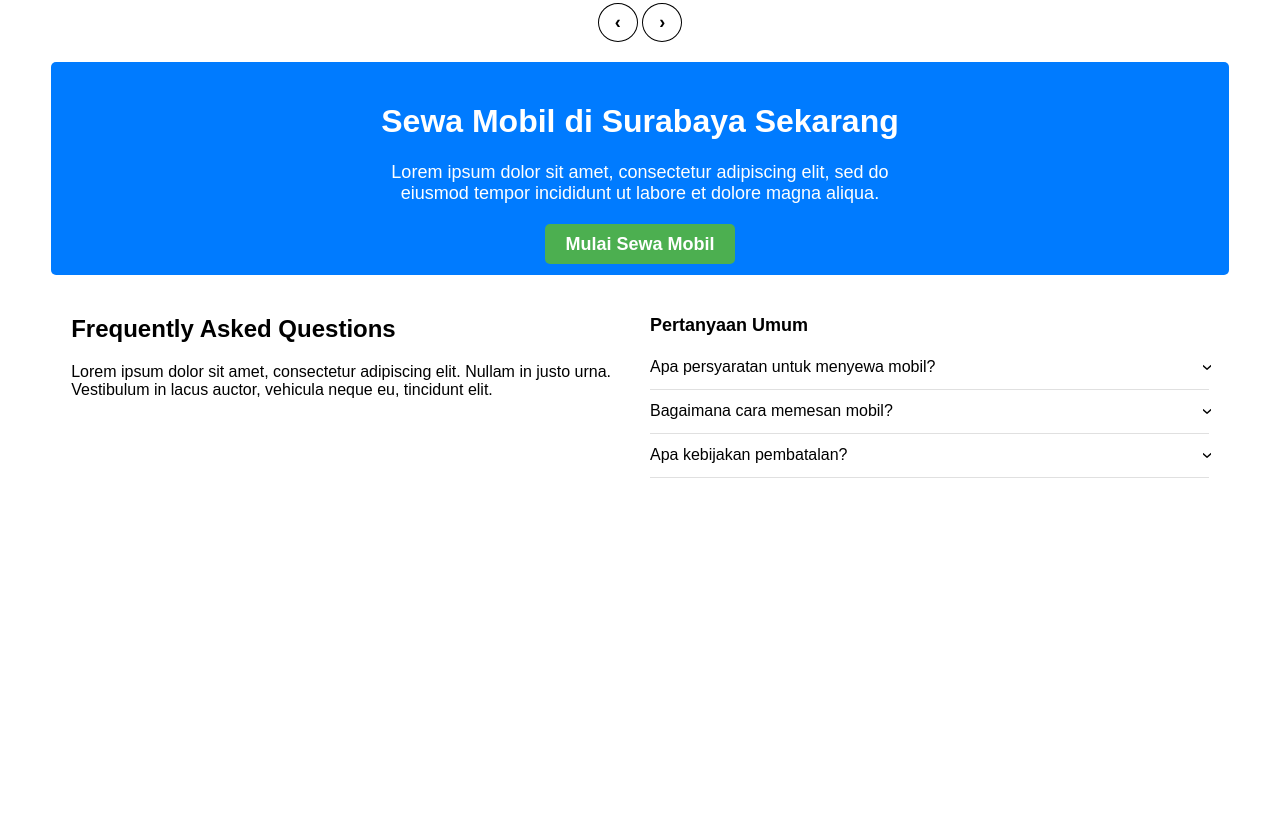
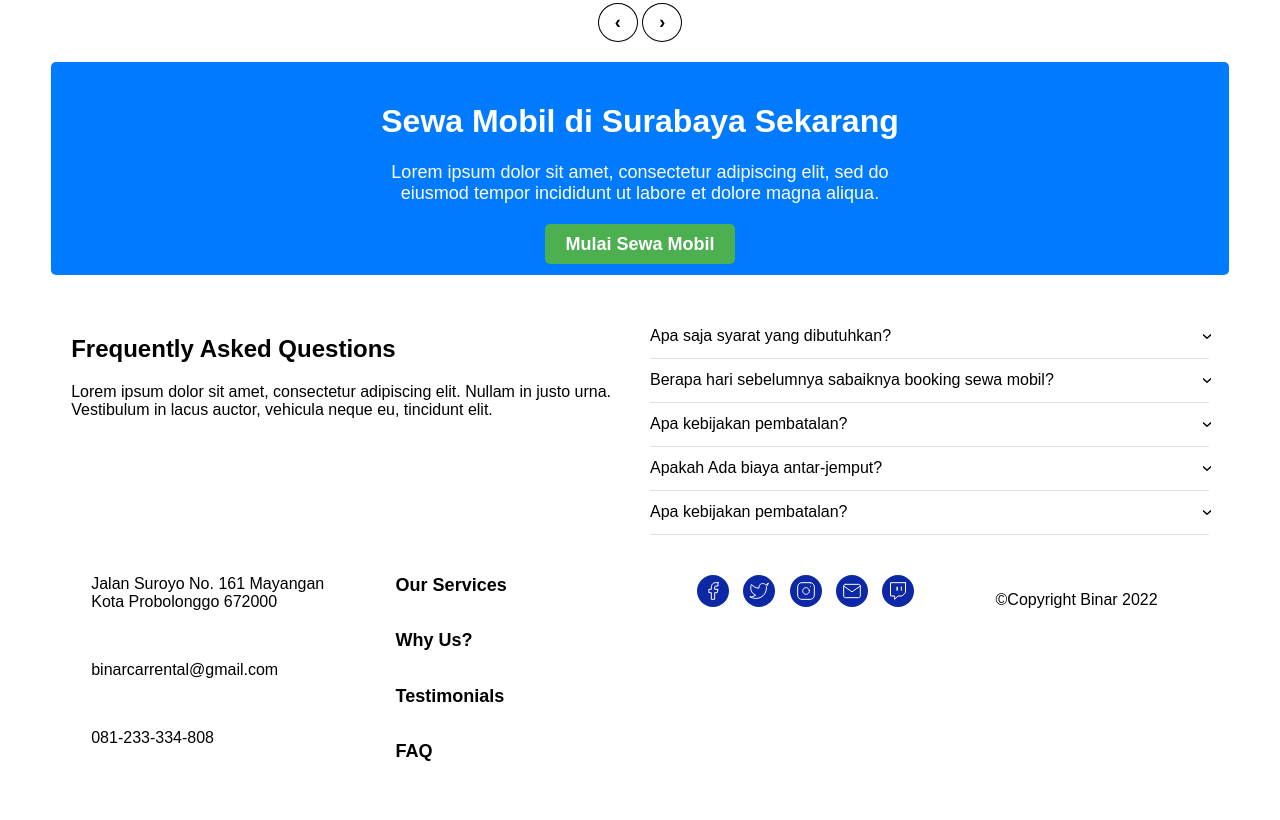
Before and after one commit to SalmanDA/challenge, a plain HTML site: page challenge_1/index.html in a window 1280 px wide. Shown: the part 1750-2570 px from the top of the page. Before the commit the page ends 2256 px from the top, so only its background shows below. Drawn offline with Linux system fonts and the light colour scheme.

Commit message:
jadi versi 1.0

```diff
--- a/challenge_1/index.html
+++ b/challenge_1/index.html
@@ -12,12 +12,11 @@
             <a href="#top">BCR</a>
         </div>
         <ul class="menu">
+            <li><a href="#ourservice">Our Service</a></li>
             <li><a href="#whyus">Why Us</a></li>
             <li><a href="#testimonial">Testimonial</a></li>
-            <li><a href="#outservice">Out Service</a></li>
             <li><a href="#faq">FAQ</a></li>
             <li class="register-button">Register</li>
-            <!-- <li><a href="#register">Register</a></li> -->
         </ul>
     </nav>
     <div class="home">
@@ -30,7 +29,7 @@
             <img src="img\img_car.svg" alt="car" class="car-img">
         </div>
     </div>
-    <div class="our-service-section">
+    <div class="our-service-section" id="ourservice">
         <div class="our-service-image">
             <img src="img\img_service.svg" alt="Rental Car">
         </div>
@@ -48,7 +47,7 @@
             </ul>
         </div>
     </div>
-    <div class="why-us-section">
+    <div class="why-us-section" id="whyus">
         <h2>Why Us?</h2>
         <p>Mengapa harus pilih Binar Car Rental?</p>
         <div class="cards-container">
@@ -82,7 +81,7 @@
             </div>
         </div>
     </div>
-    <div class="testimonial-section">
+    <div class="testimonial-section" id="testimonial">
         <header>
             <h2>Testimonial</h2>
             <p>Testimoni dari pelanggan kami</p>
@@ -120,22 +119,20 @@
         <p>Lorem ipsum dolor sit amet, consectetur adipiscing elit, sed do eiusmod tempor incididunt ut labore et dolore magna aliqua. </p>
         <a href="" class="register-button">Mulai Sewa Mobil</a>
     </div>
-    <div class="faq-container">
+    <div class="faq-container" id="faq">
         <div class="faq-description">
-            <div class="faq-description-header">Frequently Asked Questions</div>
+            <h2>Frequently Asked Questions</h2>
             <p>Lorem ipsum dolor sit amet, consectetur adipiscing elit. Nullam in justo urna. Vestibulum in lacus auctor, vehicula neque eu, tincidunt elit.</p>
         </div>
 
         <div class="faq-questions">
-            <div class="faq-header">Pertanyaan Umum</div>
-
             <div class="faq-question">
-                <div class="faq-question-text">Apa persyaratan untuk menyewa mobil?</div>
+                <div class="faq-question-text">Apa saja syarat yang dibutuhkan?</div>
                 <div class="faq-toggle-button">&#8249;</div>
             </div>
 
             <div class="faq-question">
-                <div class="faq-question-text">Bagaimana cara memesan mobil?</div>
+                <div class="faq-question-text">Berapa hari sebelumnya sabaiknya booking sewa mobil?</div>
                 <div class="faq-toggle-button">&#8249;</div>
             </div>
 
@@ -144,9 +141,53 @@
                 <div class="faq-toggle-button">&#8249;</div>
             </div>
 
-            <!-- Tambahkan pertanyaan lainnya di sini -->
+            <div class="faq-question">
+                <div class="faq-question-text">Apakah Ada biaya antar-jemput?</div>
+                <div class="faq-toggle-button">&#8249;</div>
+            </div>
+
+            <div class="faq-question">
+                <div class="faq-question-text">Apa kebijakan pembatalan?</div>
+                <div class="faq-toggle-button">&#8249;</div>
+            </div>
+
         </div>
     </div>
+    <footer>
+        <div class="footer-left">
+            <div class="contact-info">
+                <p>Jalan Suroyo No. 161 Mayangan Kota Probolonggo 672000</p>
+                <p>binarcarrental@gmail.com</p>
+                <p>081-233-334-808</p>
+            </div>
+        </div>
+        <div class="footer-center">
+            <div class="footer-section">
+                <a href="#ourservice">Our Services</a>
+            </div>
+            <div class="footer-section">
+                <a href="#whyus">Why Us?</a>
+            </div>
+            <div class="footer-section">
+                <a href="#testimonial">Testimonials</a>
+            </div>
+            <div class="footer-section">
+                <a href="#faq">FAQ</a>
+            </div>
+        </div>
+        <div class="footer-right">
+            <div class="social-media">
+                <a href="#"><img src="img\icon_facebook.svg" alt="Facebook"></a>
+                <a href="#"><img src="img\icon_twitter.svg" alt="Twitter"></a>
+                <a href="#"><img src="img\icon_instagram.svg" alt="Instagram"></a>
+                <a href="#"><img src="img\icon_mail.svg" alt="Mail"></a>
+                <a href="#"><img src="img\icon_twitch.svg" alt="Twitch"></a>
+            </div>
+        </div>
+        <div class="copyright">
+            <p>&copy;Copyright Binar 2022</p>
+        </div>
+    </footer>
     <script src="script.js"></script>
 </body>
 </html>
--- a/challenge_1/style.css
+++ b/challenge_1/style.css
@@ -2,7 +2,7 @@
     font-family: Arial, Helvetica, sans-serif;
 }
 
-/* Style the navigation bar */
+/* Style navigation bar */
 nav {
     background-color: #fff;
     width: 90%;
@@ -18,7 +18,6 @@ nav {
     transform: translate(-50%, -50%);
 }
 
-/* Style the logo */
 .logo a {
     color: #000;
     text-decoration: none;
@@ -26,16 +25,15 @@ nav {
     font-weight: bold;
 }
 
-/* Style the navigation links */
 .menu {
     list-style: none;
     display: flex;
     gap: 20px;
-    align-items: center; /* Tambahkan baris ini untuk mengatur ketinggian elemen */
+    align-items: center;
 }
 
 .menu li {
-    position: relative; /* Tambahkan baris ini untuk mengatur posisi tombol Register */
+    position: relative;
 }
 
 .menu li a {
@@ -45,43 +43,36 @@ nav {
     font-weight: bold;
 }
 
-/* Style the Register button */
 .register-button {
-    background-color: #4CAF50; /* Warna hijau */
+    background-color: #4CAF50;
     border: none;
-    border-radius: 5px; /* Sudut yang bundar */
+    border-radius: 5px;
     padding: 10px 20px;
-    top: 50%; /* Tambahkan baris ini untuk mengatur posisi tombol secara vertikal di tengah */
+    top: 50%;
     color: #fff;
     text-decoration: none;
     font-size: 18px;
     font-weight: bold;
-    /* transform: translateY(-50%); Tambahkan baris ini untuk mengatur tombol tepat di tengah vertikal */
 }
 
 .register-button:hover {
-    background-color: #45a049; /* Warna hijau yang sedikit lebih gelap saat dihover */
+    background-color: #45a049;
 }
 
-/* style home */
 .home {
     width: 90%;
     display: flex;
-    /* background-color:#F1F3FF; */
     margin: 0 auto;
     border: none;
     gap: 20px;
-    /* border-radius: 5px; Sudut yang bundar */
     padding: 10px 20px;
     color: #000;
     text-decoration: none;
     font-size: 18px;
     font-weight: bold;
     margin-top: 10%;
-    /* transform: translateY(-50%); Tambahkan baris ini untuk mengatur tombol tepat di tengah vertikal */
 }
 .home-content {
-    /* padding-right: 10%; */
     list-style: none;
     gap: 20px;
     margin: 0 auto;
@@ -101,35 +92,32 @@ nav {
 }
 
 .home-button {
-    background-color: #4CAF50; /* Warna hijau */
+    background-color: #4CAF50;
     border: none;
-    border-radius: 5px; /* Sudut yang bundar */
+    border-radius: 5px;
     padding: 10px 20px;
-    top: 50%; /* Tambahkan baris ini untuk mengatur posisi tombol secara vertikal di tengah */
+    top: 50%;
     color: #fff;
     text-decoration: none;
     font-size: 18px;
     font-weight: bold;
-    /* transform: translateY(-50%); Tambahkan baris ini untuk mengatur tombol tepat di tengah vertikal */
 }
 
 .home-button:hover {
-    background-color: #45a049; /* Warna hijau yang sedikit lebih gelap saat dihover */
+    background-color: #45a049;
 }
 
-/* Style the Our Service section */
 .our-service-section {
     display: flex;
     width: 75%;
     margin: 0 auto;
     align-items: center;
     padding: 20px;
-    /* border: 1px solid #ccc; */
     border-radius: 5px;
     margin-bottom: 20px;
 }
 
-/* Style the Our Service image */
+/* Style Our Service image */
 .our-service-image {
     flex: 1;
     margin-right: 20px;
@@ -141,7 +129,6 @@ nav {
     display: block;
 }
 
-/* Style the Our Service info */
 .our-service-info {
     flex: 2;
 }
@@ -156,9 +143,8 @@ nav {
     line-height: 1.5;
 }
 
-/* Style the benefits list */
 .benefits {
-    list-style-type: none; /* Menghilangkan tanda bullet list */
+    list-style-type: none;
     margin-left: 20px;
     padding: 0;
 }
@@ -167,7 +153,7 @@ nav {
     font-size: 16px;
     margin-bottom: 10px;
     position: relative;
-    padding-left: 30px; /* Menambahkan ruang untuk tanda centang */
+    padding-left: 30px;
 }
 
 .benefits li::before {
@@ -181,12 +167,11 @@ nav {
     top: 0;
 }
 
-/* Style the Why Us section */
+/* Style Why Us section */
 .why-us-section {
     width: 90%;
     margin: 0 auto;
     padding: 20px;
-    /* background-color: #f7f7f7; */
 }
 
 .why-us-section h2 {
@@ -198,16 +183,14 @@ nav {
     font-size: 16px;
 }
 
-/* Style the cards container */
 .cards-container {
     display: flex;
     justify-content: space-between;
-    flex-wrap: wrap; /* Membungkus card ke baris baru jika tidak cukup lebar */
+    flex-wrap: wrap;
 }
 
-/* Style the cards */
 .card {
-    width: calc(25% - 32px); /* Menentukan lebar card dengan jarak antar card 20px */
+    width: calc(25% - 32px);
     background-color: #fff;
     padding: 20px;
     border: 1px solid #ccc;
@@ -226,7 +209,6 @@ nav {
     font-size: 16px;
 }
 
-/* Style the card icons */
 .card-icon {
     text-align: left;
     margin-bottom: 10px;
@@ -243,14 +225,11 @@ nav {
     margin: 0 auto;
     padding: 20px;
     justify-content: center;
-    /* background-color: #f7f7f7; */
 }
 
 .testimonial-section header {
     text-align: center;
     padding: 20px 0;
-    /* background-color: #007bff;
-    color: #fff; */
 }
 
 .testimonial-container {
@@ -348,23 +327,22 @@ nav {
     background-color: #ffffff;
     /* box-shadow: 0 0 10px rgba(0, 0, 0, 0.1); */
 }
+
 .faq-description {
     flex: 1;
     margin-right: 20px;
 }
-.faq-description-header {
-    font-size: 24px;
-    font-weight: bold;
-    margin-bottom: 20px;
-}
+
 .faq-questions {
     flex: 1;
 }
+
 .faq-header {
     font-size: 18px;
     font-weight: bold;
     margin-bottom: 10px;
 }
+
 .faq-question {
     display: flex;
     justify-content: space-between;
@@ -372,13 +350,83 @@ nav {
     border-bottom: 1px solid #e0e0e0;
     padding: 10px 0;
 }
+
 .faq-question-text {
     flex-grow: 1;
 }
+
 .faq-toggle-button {
     cursor: pointer;
     font-size: 20px;
     transform: rotate(270deg);
+}
+
+/* style footer */
+footer {
+    /* background-color: #333;
+    color: #fff; */
+    width: 90%;
+    margin: 0 auto;
+    display: flex;
+    justify-content: space-between;
+    padding: 20px 0;
+}
+
+.footer-left {
+    flex: 1;
+    padding: 0 20px;
+}
+
+.footer-left p {
+    padding-bottom: 50px;
+}
+
+.contact-info {
+    display: flex;
+    flex-direction: column;
+}
+
+.contact-info p {
+    margin: 0;
+}
+
+.footer-center {
+    flex: 1;
+    display: flex;
+    flex-direction: column;
+    justify-content: space-between;
+}
+
+.footer-section {
+    flex: 1;
+    padding: 0 20px;
+}
+
+.footer-section a {
+    color: #000;
+    text-decoration: none;
+    font-size: 18px;
+    font-weight: bold;
+}
+
+.footer-right {
+    flex: 1;
+    text-align: right;
+    padding: 0 20px;
+}
+
+.social-media a {
+    color: #fff;
+    text-decoration: none;
+    margin-right: 10px;
+}
+
+.copyright {
+    flex: 1;
+    /* background-color: #222; */
+    text-align: center;
+    /* padding: 10px 0; */
+    /* color: #fff; */
 }
 
 @media (max-width: 768px) {
```
Also changed, not shown: challenge_1/img/icon_facebook.svg (added), challenge_1/img/icon_instagram.svg (added), challenge_1/img/icon_mail.svg (added), challenge_1/img/icon_twitch.svg (added), challenge_1/img/icon_twitter.svg (added), challenge_1/ss challenge 1.png (added).
